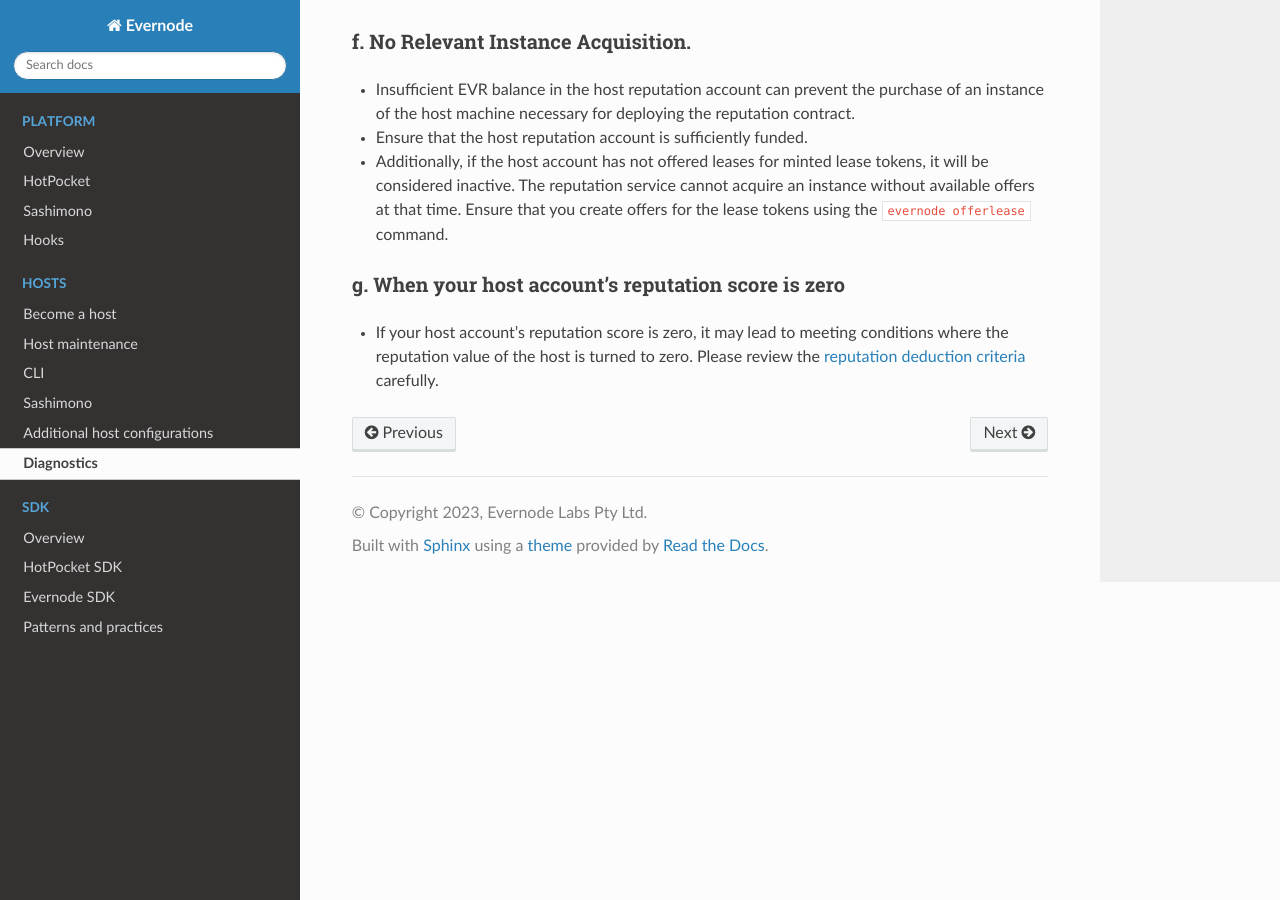
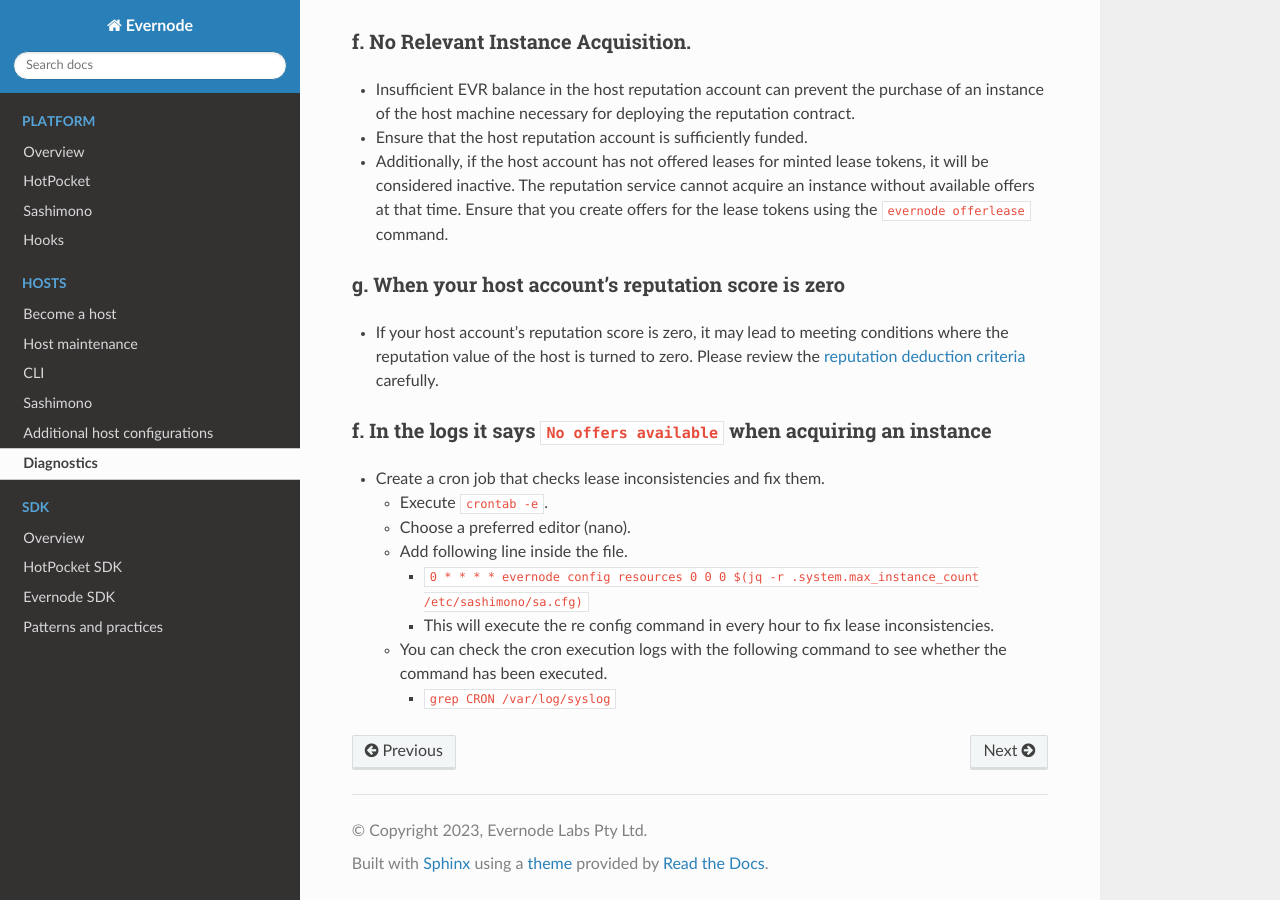
Before and after one commit to tequdev/evernode-docs, a Sphinx documentation site: the page built from docs/source/hosts/evernode-diagnostics.md, in a window 1280 px wide and 900 px high, scrolled down 5715 px. Built offline with Sphinx 7.4.7 and the Read the Docs theme 2.0.0, drawn with Linux system fonts in a browser that asks for light colours.

Commit message:
Added cron helper for offer fix (#45)
* Added cron helper

* CHanged cron rule

* Fixed a typo

```diff
--- a/docs/source/hosts/evernode-diagnostics.md
+++ b/docs/source/hosts/evernode-diagnostics.md
@@ -156,3 +156,13 @@
 
 ### g. When your host account's reputation score is zero
 - If your host account's reputation score is zero, it may lead to meeting conditions where the reputation value of the host is turned to zero. Please review the [reputation deduction criteria](./evernode-host.md#host-reputation) carefully.
+
+### f. In the logs it says `No offers available` when acquiring an instance
+- Create a cron job that checks lease inconsistencies and fix them.
+  - Execute `crontab -e`.
+  - Choose a preferred editor (nano).
+  - Add following line inside the file.
+    - `0 * * * * evernode config resources 0 0 0 $(jq -r .system.max_instance_count /etc/sashimono/sa.cfg)`
+    - This will execute the re config command in every hour to fix lease inconsistencies.
+  - You can check the cron execution logs with the following command to see whether the command has been executed.
+    - `grep CRON /var/log/syslog`
```
